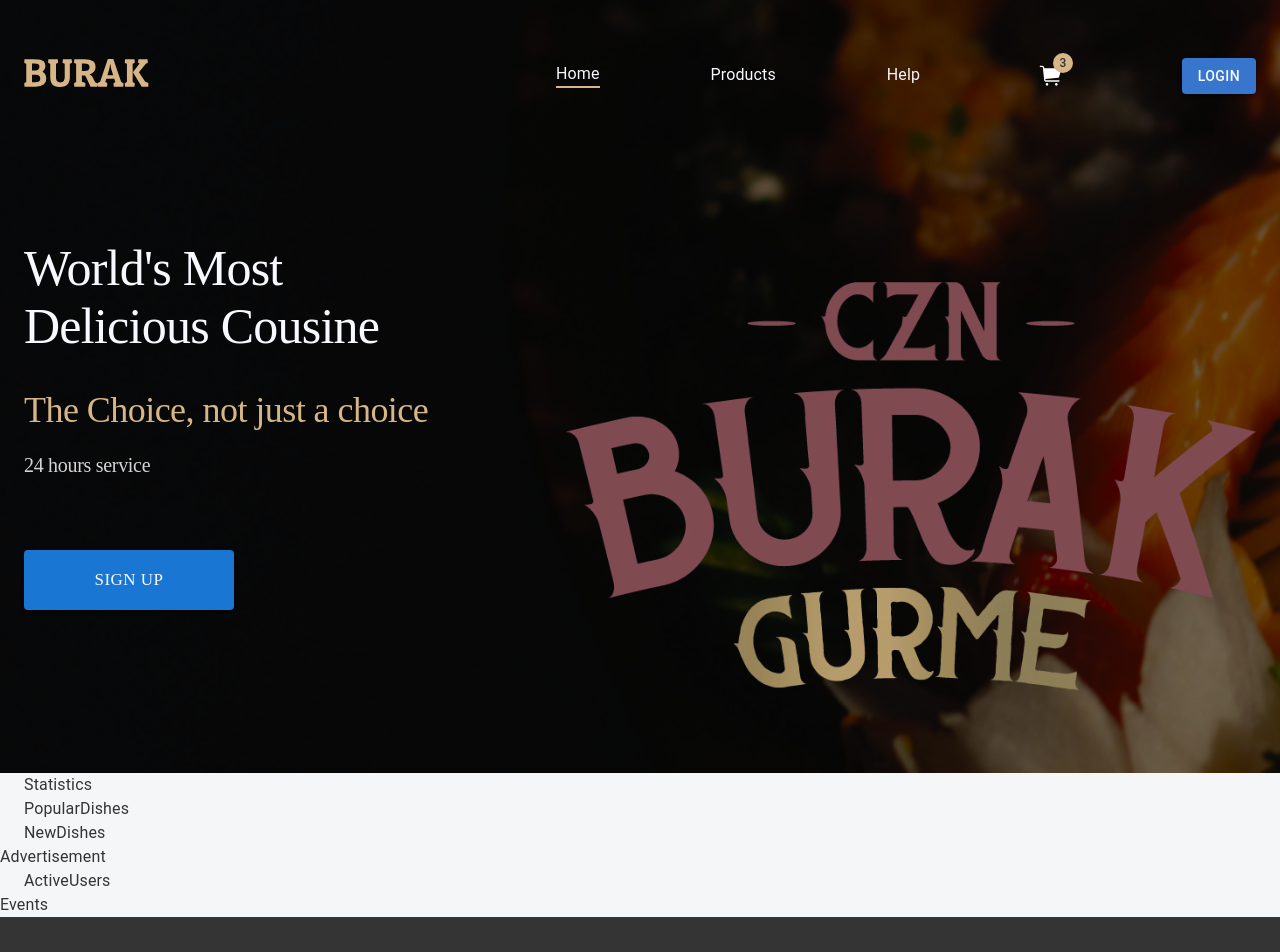
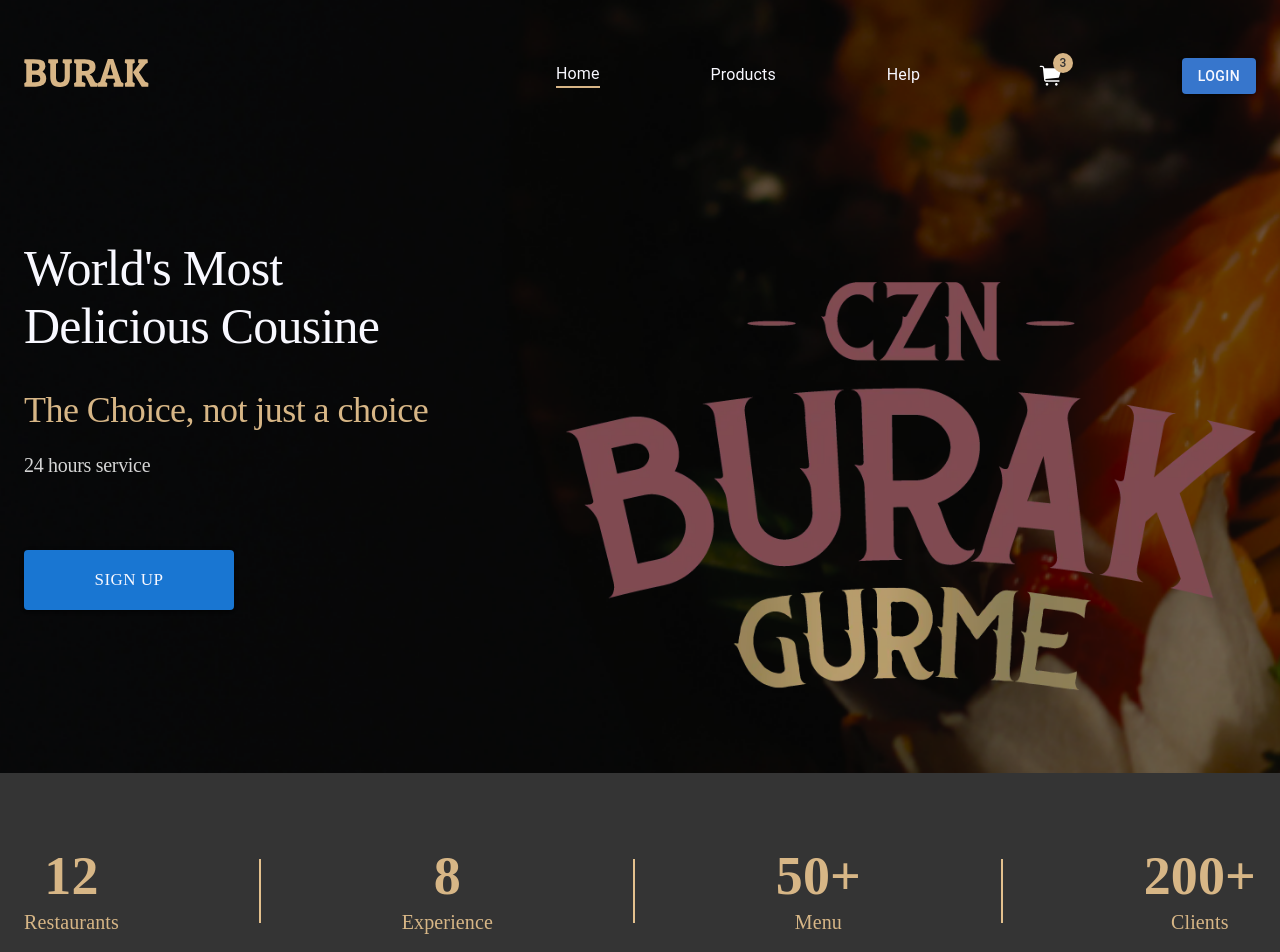
Before and after one commit to Shjohnn/BURAK-REACT, a React (Create React App) app: page / in a window 1280 px wide. Shown: the top 952 px of the page. Built offline with nearby package versions, Linux system fonts and the light colour scheme.

Commit message:
modify statistics component

```diff
--- /dev/null
+++ b/src/app/components/divider/index.tsx
@@ -0,0 +1,21 @@
+import React from 'react';
+import styled from 'styled-components';
+
+export interface IDividerProps {
+	width?: string;
+	height?: string;
+	bg?: string;
+}
+
+const DividerComponent = styled.span<IDividerProps>`
+	display: flex;
+	min-width: ${({ width }) => `${width}px`};
+	min-height: ${({ height }) => `${height}px`};
+	background: ${({ bg }) => `${bg}`};
+`;
+
+function Divider(props: IDividerProps) {
+	return <DividerComponent {...props} />;
+}
+
+export default Divider;
--- a/src/app/screens/homePage/Statistics.tsx
+++ b/src/app/screens/homePage/Statistics.tsx
@@ -1,11 +1,36 @@
-import { Container } from "@mui/material";
+import { Container , Stack, Box } from "@mui/material";
 import React from "react";
+import Divider from "../../components/divider";
 
 
 export default function Statistics (){
     return (
-        <div>
-            <Container>Statistics</Container>
+        <div className="static-frame">
+            <Container>
+                <Stack className="info">
+
+                    <Stack className="static-box">
+                        <Box className="static-num">12</Box>
+                        <Box className="static-text">Restaurants</Box>
+                    </Stack>
+                    <Divider height="64" width="2" bg="#E3C08D"/>
+                    <Stack className="static-box">
+                        <Box className="static-num">8</Box>
+                        <Box className="static-text">Experience</Box>
+                    </Stack>
+                    <Divider height="64" width="2" bg="#E3C08D"/>
+                    <Stack className="static-box">
+                        <Box className="static-num">50+</Box>
+                        <Box className="static-text">Menu</Box>
+                    </Stack>
+                    <Divider height="64" width="2" bg="#E3C08D"/>
+                    <Stack className="static-box">
+                        <Box className="static-num">200+</Box>
+                        <Box className="static-text">Clients</Box>
+                    </Stack>
+
+                </Stack>
+            </Container>
         </div>
     );
 }
--- a/src/app/screens/homePage/index.tsx
+++ b/src/app/screens/homePage/index.tsx
@@ -4,7 +4,8 @@
 import NewDishes from "./NewDishes";
 import Advertisement from "./Advertisement";
 import ActiveUsers from "./ActiveUsers";
-import Events from "./Events";
+import Events from "./Events"; //@ts-ignore
+import "../../../css/home.css"
 
 export default function Homepage(){
   return <div className={"homepage"}>
--- a/src/css/home.css
+++ b/src/css/home.css
@@ -1,3 +1,95 @@
 .homepage {
+    width: 100%;
+    height: auto;
+}
 
+
+/** STATISTICS **/
+.homepage .static-frame {
+    width: 100%;
+    height: 236px;
+    background: #343434;
 }
+
+.homepage .static-frame .info{
+  height: 100%;
+  display: flex;
+  flex-direction: row;
+  justify-content: space-between;
+  align-items: center;
+}
+
+.homepage .static-frame.info .static-box {
+    width: 200px;
+    height: 116px;
+    display: flex;
+    flex-direction: column;
+    align-items: center;
+    justify-content: center;
+}
+
+.homepage .static-frame .info .static-box .static-num{
+    text-align: center;
+    font-family: Poppins;
+    font-size: 54px;
+    font-style: normal;
+    font-weight: 600;
+    line-height: normal;
+    color: #d7b686;
+}
+
+.homepage .static-frame .info .static-box .static-text {
+  text-align: center;
+  font-family: Poppins;
+  font-size: 20px;
+  font-style: normal;
+  font-weight: 500;
+  line-height: 30px;
+  color: #d7b686;
+}
+
+/* POPULAR DISHES*/
+.homepage .popular-dishes-frame {
+  width: 100%;
+  height: 580px;
+  display: flex;
+  background: #f8f8ff;
+}
+
+.homepage .popular-dishes-frame .popular-section {
+  margin-top: 45px;
+  display: flex;
+  flex-direction: column;
+  align-items: center;
+}
+
+.homepage .popular-dishes-frame .category-title {
+  text-align: center;
+  font-family: "Roboto Serif";
+  font-size: 36px;
+  font-style: normal;
+  font-weight: 600;
+  line-height: normal;
+  letter-spacing: 1.44px;
+  color: #000;
+}
+
+.homepage .popular-dishes-frame .cards-frame {
+  width: 100%;
+  margin-top: 43px;
+  display: flex;
+  flex-direction: row;
+  justify-content: space-between;
+}
+
+.homepage .popular-dishes-frame .cards-frame .card {
+  min-height: 430px;
+  min-width: 300px;
+  cursor: pointer;
+}
+
+.homepage .popular-dishes-frame .cards-frame .card .card-cover {
+  background:
+    linear-gradient(to top, rgba(0, 0, 0, 0.4), rgba(0, 0, 0, 0) 200px),
+    linear-gradient(to top, rgba(0, 0, 0, 0.8), rgba(0, 0, 0, 0) 300px);
+}
```
